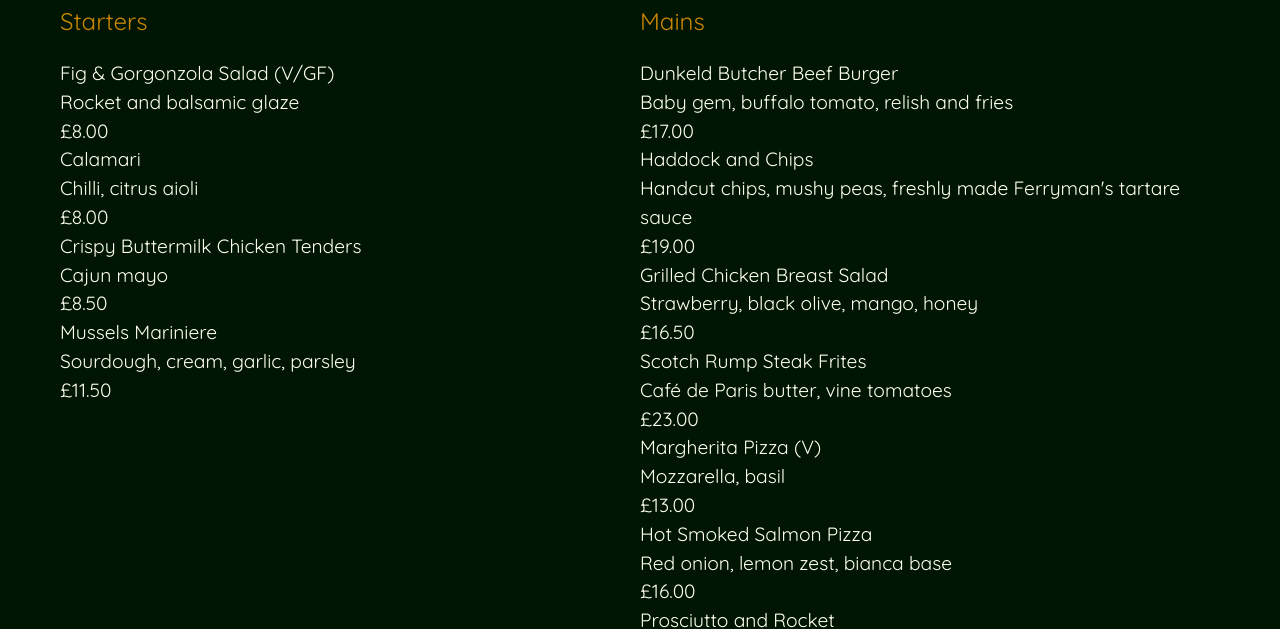
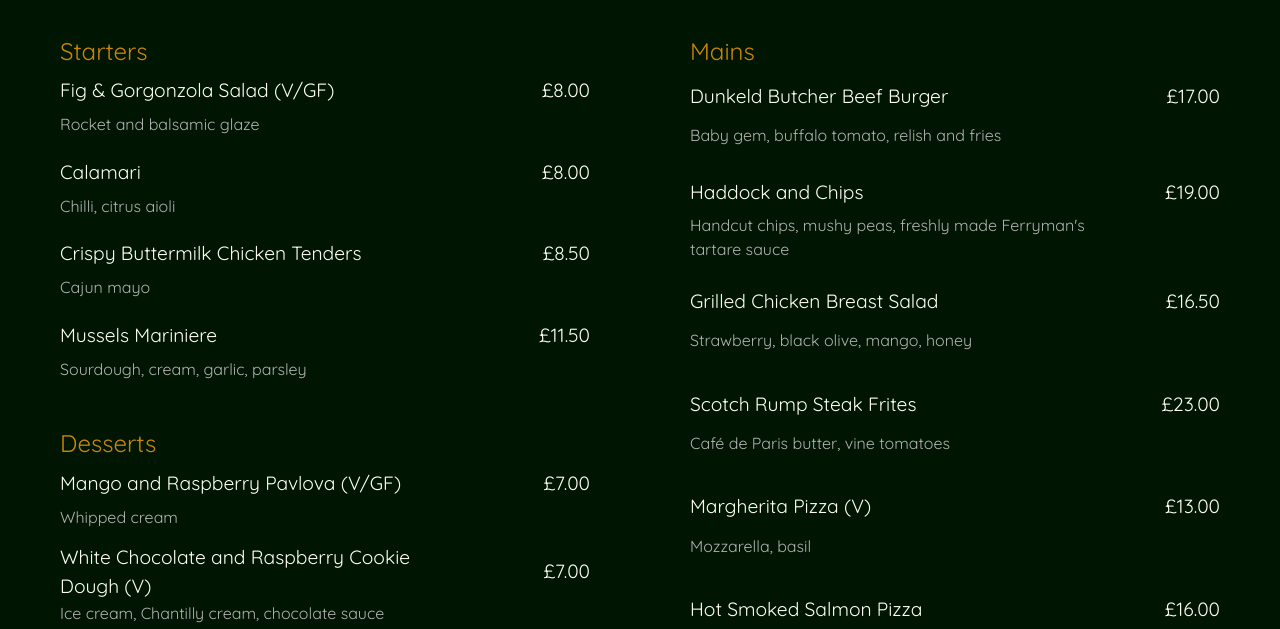
Before and after one commit to sadiecoffield/odin-restaurant-page, a website built with webpack: page src/template.html in a window 1280 px wide. Both pictures are taken after a click on the button "Menu". Shown: the part 121-750 px from the top of the page. Built offline with nearby package versions, Linux system fonts and the light colour scheme.

Commit message:
Style menu items

```diff
--- a/src/menuPage.js
+++ b/src/menuPage.js
@@ -10,6 +10,7 @@ function renderMenuPage() {
 
   // Add starters container
   const startersContainer = document.createElement('div');
+  startersContainer.classList.add('starters-container');
   const startersHeading = document.createElement('h2');
   startersHeading.textContent = 'Starters';
   startersContainer.appendChild(startersHeading);
@@ -18,6 +19,7 @@ function renderMenuPage() {
 
   // Add mains container
   const mainsContainer = document.createElement('div');
+  mainsContainer.classList.add('mains-container');
   const mainsHeading = document.createElement('h2');
   mainsHeading.textContent = 'Mains';
   mainsContainer.appendChild(mainsHeading);
@@ -26,6 +28,7 @@ function renderMenuPage() {
 
   // Add desserts container
   const dessertsContainer = document.createElement('div');
+  dessertsContainer.classList.add('desserts-container');
   const dessertsHeading = document.createElement('h2');
   dessertsHeading.textContent = 'Desserts';
   dessertsContainer.appendChild(dessertsHeading);
@@ -38,10 +41,14 @@ function renderMenuPage() {
 // Create menu items for each type of item e.g. starter, main etc.
 function createMenuItems(itemType, numOfItems, startersContainer) {
   for (let i = 0; i < numOfItems; i++) {
-    const optionContainer = document.createElement('div');
+    const itemContainer = document.createElement('div');
+    itemContainer.classList.add('item-container');
     const itemName = document.createElement('p');
+    itemName.classList.add('item-name');
     const itemDescription = document.createElement('p');
+    itemDescription.classList.add('item-description');
     const itemPrice = document.createElement('p');
+    itemPrice.classList.add('item-price');
 
     if (itemType === 'starter') {
       switch (i) {
@@ -135,10 +142,9 @@ function createMenuItems(itemType, numOfItems, startersContainer) {
       }
     }
 
-    optionContainer.append(itemName, itemDescription, itemPrice);
-    startersContainer.appendChild(optionContainer);
+    itemContainer.append(itemName, itemDescription, itemPrice);
+    startersContainer.appendChild(itemContainer);
   }
-  console.log(startersContainer);
 }
 
 export { renderMenuPage };
--- a/src/styles.css
+++ b/src/styles.css
@@ -82,7 +82,6 @@ span {
 
 h2 {
   font-size: 1.5rem;
-  margin-bottom: 20px;
   color: rgb(201, 134, 2);
 }
 
@@ -99,9 +98,45 @@ h2 {
   display: grid;
   grid-template-columns: repeat(2, 1fr);
   grid-template-rows: min-content repeat(2, 1fr);
+  column-gap: 100px;
+  row-gap: 30px;
 }
 
 .menu-container > h1 {
   grid-column: 1 / -1;
   grid-row: 1;
 }
+
+.starters-container,
+.desserts-container {
+  display: grid;
+  grid-template-rows: min-content repeat(4, 1fr);
+}
+
+.mains-container {
+  grid-column: 2;
+  grid-row: 2 / -1;
+  display: grid;
+  grid-template-rows: min-content repeat(7, 1fr);
+}
+
+.item-container {
+  display: grid;
+  grid-template-columns: 3fr 1fr;
+}
+
+.item-name {
+  align-self: center;
+}
+
+.item-price {
+  grid-column: 2;
+  grid-row: 1 / -1;
+  align-self: center;
+  justify-self: end;
+}
+
+.item-description {
+  font-size: 1rem;
+  color: rgb(177, 177, 177);
+}
```
